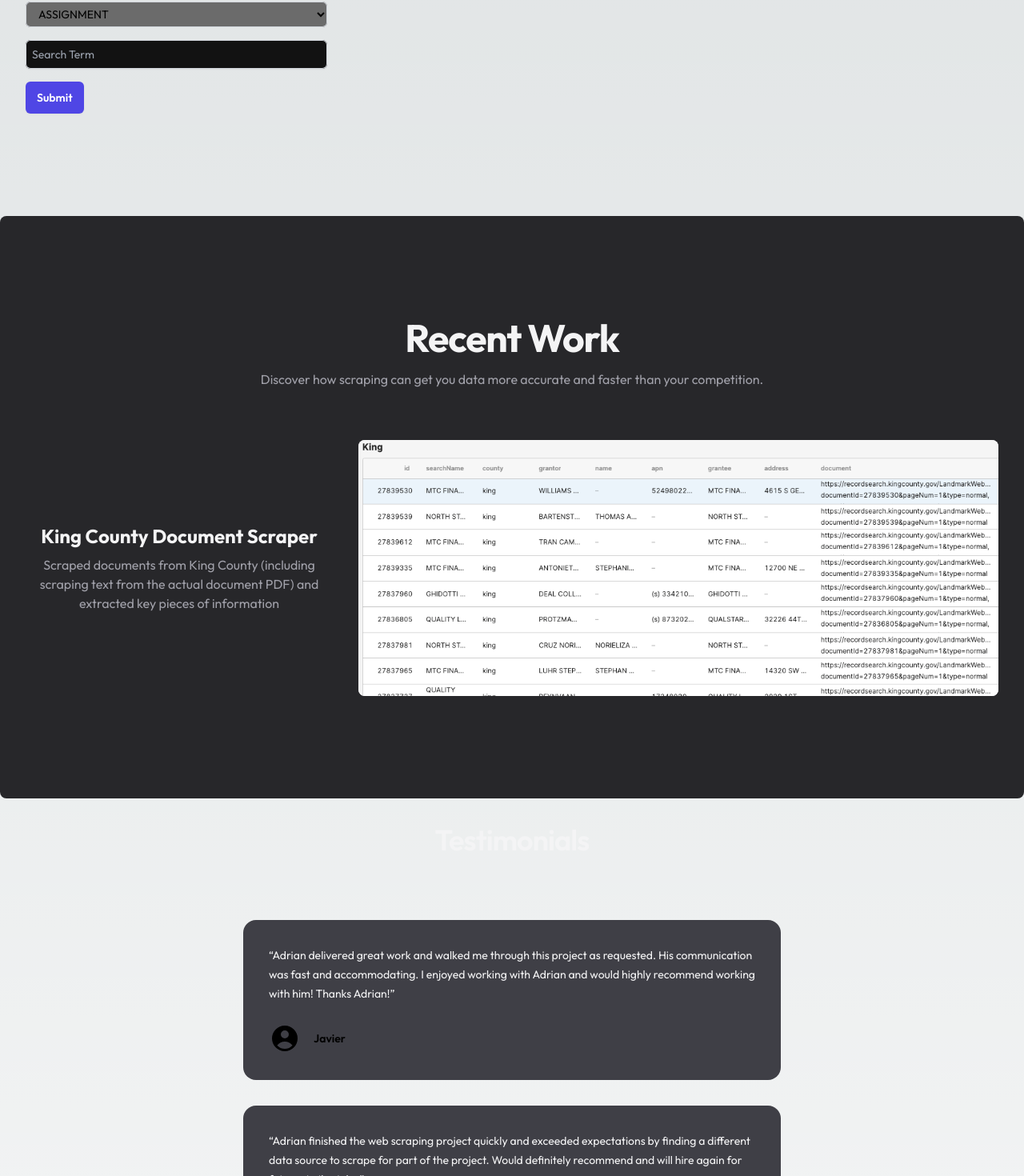
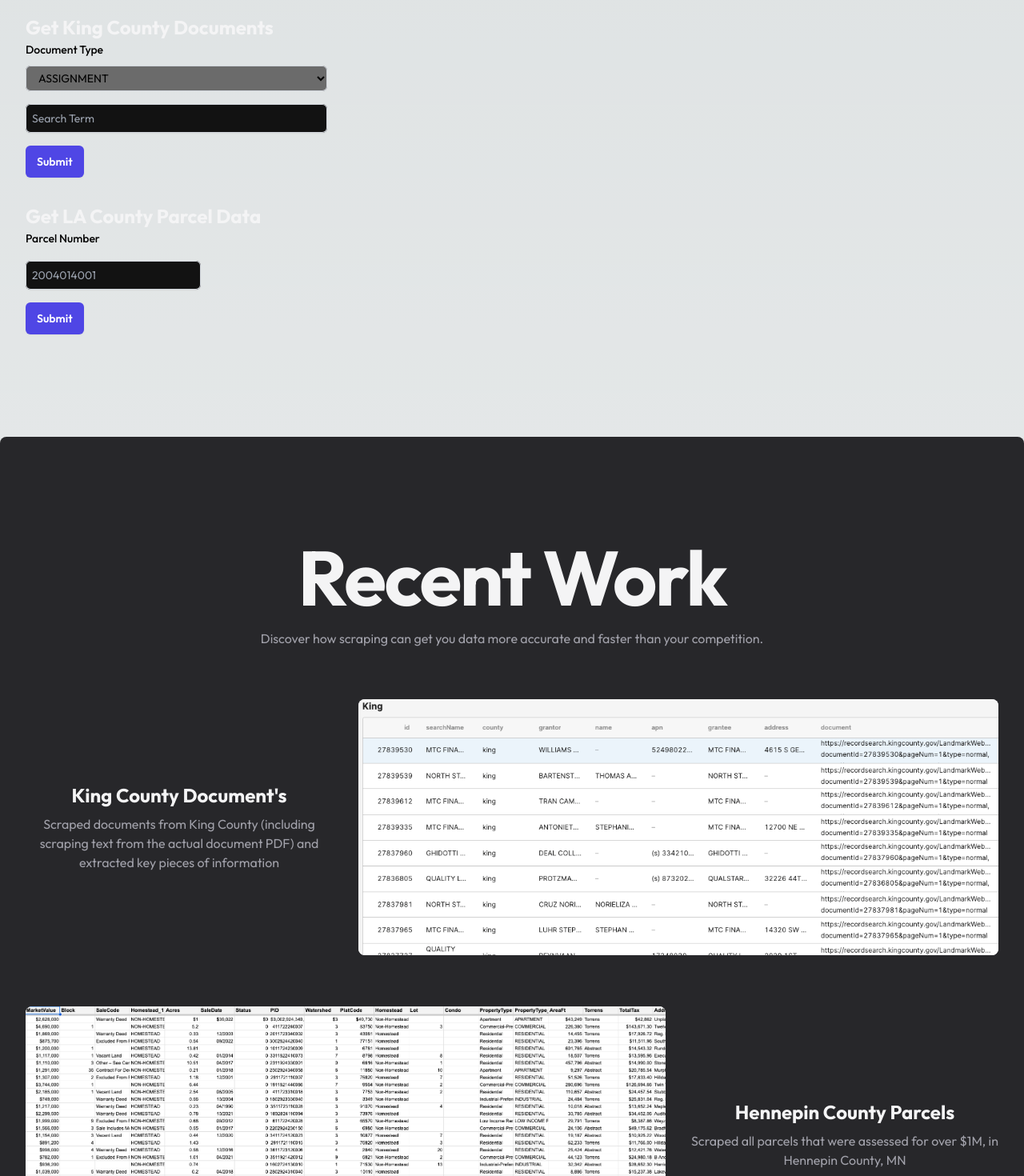
Before and after one commit to adrianhorning08/web-scraping-guy, a Next.js app: page / in a window 1280 px wide. Shown: the part 1324-2794 px from the top of the page at 80% size. Built offline with nearby package versions, Linux system fonts and the light colour scheme.

Commit message:
more examples

```diff
--- a/src/components/ApiDemos.jsx
+++ b/src/components/ApiDemos.jsx
@@ -264,16 +264,21 @@
   const [docType, setDocType] = useState(`4`);
   const [searchTerm, setSearchTerm] = useState(``);
   const [payload, setPayload] = useState({});
+  const [parcelId, setParcelId] = useState(``);
+  const [parcelPayload, setParcelPayload] = useState({});
+  const [isParcelLoading, setIsParcelLoading] = useState(false);
+  const [isKingDocsLoading, setIsKingDocsLoading] = useState(false);
 
   useEffect(() => {
     const highlight = async () => {
       await Prism.highlightAll(); // <--- prepare Prism
     };
     highlight(); // <--- call the async function
-  }, [Object.keys(payload).length]); // <--- run when post updates
+  }, [Object.keys(payload).length, Object.keys(parcelPayload).length]); // <--- run when post updates
 
   async function getKingCountyDocs(e) {
     e.preventDefault();
+    setIsKingDocsLoading(true);
     try {
       const res = await axios({
         method: "post",
@@ -283,16 +288,13 @@
           searchTerm,
         },
       });
-      console.log("res.data", res.data);
       setPayload(res.data);
     } catch (error) {
       console.log("error at getKingCountyDocs", error.message);
+    } finally {
+      setIsKingDocsLoading(false);
     }
   }
-
-  const testJson = {
-    docType: "4",
-  };
 
   function createSelectList() {
     const options = [];
@@ -306,16 +308,36 @@
     return options;
   }
 
+  async function getLAParcel(e) {
+    e.preventDefault();
+    setIsParcelLoading(true);
+    try {
+      const res = await axios({
+        method: "post",
+        url: "/api/laparcel",
+        data: {
+          parcelId,
+        },
+      });
+      console.log("res.data", res.data);
+      setParcelPayload(res.data);
+    } catch (error) {
+      console.log("error at getLAParcel", error.message);
+    } finally {
+      setIsParcelLoading(false);
+    }
+  }
+
   return (
     <div className="mx-auto max-w-2xl py-24 px-4 sm:px-6 sm:py-32 lg:max-w-7xl lg:px-8">
-      <h2 className="text-3xl sm:text-5xl font-bold tracking-tight text-zinc-100">
+      <h2 className="text-3xl sm:text-8xl font-bold tracking-tight text-zinc-100 mb-8">
         Give it a Try!
       </h2>
       <div className="text-left">
         <h3 className="font-bold text-xl md:text-2xl text-zinc-100">
           Get King County Documents
         </h3>
-        <div className="md:flex">
+        <div className="md:flex md:justify-between">
           <form onSubmit={getKingCountyDocs} className="md:mr-8">
             <label
               htmlFor="docType"
@@ -342,7 +364,30 @@
               className="mt-4 rounded-md bg-indigo-600 py-2.5 px-3.5 text-sm font-semibold text-white shadow-sm hover:bg-indigo-700 focus-visible:outline focus-visible:outline-2 focus-visible:outline-offset-2 focus-visible:outline-indigo-600"
               type="submit"
             >
-              Submit
+              {isKingDocsLoading ? (
+                <svg
+                  className="animate-spin -ml-1 mr-3 h-5 w-5 text-white"
+                  xmlns="http://www.w3.org/2000/svg"
+                  fill="none"
+                  viewBox="0 0 24 24"
+                >
+                  <circle
+                    className="opacity-25"
+                    cx="12"
+                    cy="12"
+                    r="10"
+                    stroke="currentColor"
+                    strokeWidth="4"
+                  ></circle>
+                  <path
+                    className="opacity-75"
+                    fill="currentColor"
+                    d="M4 12a8 8 0 018-8v8H4z"
+                  ></path>
+                </svg>
+              ) : (
+                `Submit`
+              )}
             </button>
           </form>
           {Object.keys(payload).length > 0 && (
@@ -358,6 +403,69 @@
           )}
         </div>
       </div>
+      <div className="text-left mt-8">
+        <h3 className="font-bold text-xl md:text-2xl text-zinc-100">
+          Get LA County Parcel Data
+        </h3>
+        <div className="md:flex md:justify-between">
+          <form onSubmit={getLAParcel} className="md:mr-8">
+            <label
+              htmlFor="parcelNumber"
+              className="block text-sm font-medium leading-6"
+            >
+              Parcel Number
+            </label>
+            <input
+              id="parcelNumber"
+              type="text"
+              className="mt-4 block w-full rounded-md border-0 px-2 py-1.5 shadow-sm ring-1 ring-inset ring-gray-300 placeholder:text-gray-400 focus:ring-2 focus:ring-inset focus:ring-indigo-400 sm:text-sm sm:leading-6"
+              placeholder="2004014001"
+              value={parcelId}
+              onChange={(e) => setParcelId(e.target.value)}
+            />
+            <button
+              className="mt-4 rounded-md bg-indigo-600 py-2.5 px-3.5 text-sm font-semibold text-white shadow-sm hover:bg-indigo-700 focus-visible:outline focus-visible:outline-2 focus-visible:outline-offset-2 focus-visible:outline-indigo-600"
+              type="submit"
+            >
+              {isParcelLoading ? (
+                <svg
+                  className="animate-spin -ml-1 mr-3 h-5 w-5 text-white"
+                  xmlns="http://www.w3.org/2000/svg"
+                  fill="none"
+                  viewBox="0 0 24 24"
+                >
+                  <circle
+                    className="opacity-25"
+                    cx="12"
+                    cy="12"
+                    r="10"
+                    stroke="currentColor"
+                    strokeWidth="4"
+                  ></circle>
+                  <path
+                    className="opacity-75"
+                    fill="currentColor"
+                    d="M4 12a8 8 0 018-8v8H4z"
+                  ></path>
+                </svg>
+              ) : (
+                `Submit`
+              )}
+            </button>
+          </form>
+          {Object.keys(parcelPayload).length > 0 && (
+            <pre className="h-96 rounded md:max-w-2xl">
+              <code
+                className="language-json"
+                style={{ whiteSpace: "pre-wrap" }}
+                lang="json"
+              >
+                {JSON.stringify(parcelPayload, null, 2)}
+              </code>
+            </pre>
+          )}
+        </div>
+      </div>
     </div>
   );
 }
--- a/src/components/CaseStudies.jsx
+++ b/src/components/CaseStudies.jsx
@@ -4,12 +4,32 @@
 const arr = [
   {
     id: "king-scraper",
-    name: "King County Document Scraper",
+    name: "King County Document's",
     description:
       "Scraped documents from King County (including scraping text from the actual document PDF) and extracted key pieces of information",
     imageSrc: "king_county.png",
     imageAlt: "King County",
     url: `https://recordsearch.kingcounty.gov/LandmarkWeb/search/index?theme=.blue&section=searchCriteriaName&quickSearchSelection=`,
+  },
+  {
+    id: "hennepin-scraper",
+    name: "Hennepin County Parcels",
+    description:
+      "Scraped all parcels that were assessed for over $1M, in Hennepin County, MN",
+    imageSrc: "hennepin.png",
+    imageAlt: "Hennepin County",
+    url: `https://docs.google.com/spreadsheets/d/1pu7Ru4Xqxw9uCuXvg33mO7aljqghXkK21ktpBEOZfzM/edit?usp=sharing`,
+    // iframeSrc: `https://docs.google.com/spreadsheets/d/e/2PACX-1vSQ_oVuJ8o-aPHfp6gSguMFgnzW4cqQKJj5H7PKioT-O1CdJYftywTo6wLCQSkb59IBtI7LPBmrgfJg/pubhtml?gid=1324468877&amp;single=true&amp;widget=true&amp;headers=false`,
+  },
+  {
+    id: "nyc-federal-liens",
+    name: "NYC Federal Liens",
+    type: "google-doc",
+    description: "Scraped all the federal liens in NYC during February 2023",
+    // imageSrc: "hennepin.png",
+    // imageAlt: "Hennepin County",
+    // url: `https://docs.google.com/spreadsheets/d/1pu7Ru4Xqxw9uCuXvg33mO7aljqghXkK21ktpBEOZfzM/edit?usp=sharing`,
+    iframeSrc: `https://docs.google.com/spreadsheets/d/e/2PACX-1vRnujbSpIsMs-n2KhrlM3XbG23sgV1jwS4kdukgzZtx8DMhwYWLCY2yGKHygXo6k9uXaYDSr7SzmWSP/pubhtml?gid=245717785&amp;single=true&amp;widget=true&amp;headers=false`,
   },
 ];
 
@@ -20,7 +40,7 @@
       className="mx-auto max-w-2xl py-24 px-4 sm:px-6 sm:py-32 lg:max-w-7xl lg:px-8 bg-zinc-800 rounded-lg"
     >
       <div className="mx-auto max-w-3xl text-center">
-        <h2 className="text-3xl sm:text-5xl font-bold tracking-tight text-zinc-100">
+        <h2 className="text-3xl sm:text-8xl font-bold tracking-tight text-zinc-100">
           Recent Work
         </h2>
         <p className="mt-4 text-zinc-400">
@@ -57,8 +77,8 @@
               )}
             >
               <div className="aspect-w-5 aspect-h-2 overflow-hidden rounded-lg bg-gray-100">
-                {feature?.id === "zillow-scraper" ? (
-                  <iframe src="https://docs.google.com/spreadsheets/d/e/2PACX-1vRtBBDlREXWbHxax5daJf_mAI-aXzhR148L-EXOhmovGGM91omeEhISDIvuqKijbGonFd8uwSUhf8VW/pubhtml?gid=1400574568&amp;single=true&amp;widget=true&amp;headers=false"></iframe>
+                {feature?.type === "google-doc" ? (
+                  <iframe src={feature.iframeSrc}></iframe>
                 ) : (
                   <a
                     href={feature?.url}
--- a/src/components/Pricing.jsx
+++ b/src/components/Pricing.jsx
@@ -12,7 +12,7 @@
     <div className="py-24 sm:py-32 text-zinc-400" id="pricing">
       <div className="mx-auto max-w-7xl px-6 lg:px-8">
         <div className="mx-auto max-w-2xl sm:text-center">
-          <h2 className="text-3xl sm:text-4xl font-bold tracking-tight text-zinc-100">
+          <h2 className="text-3xl sm:text-8xl font-bold tracking-tight text-zinc-100">
             Pricing
           </h2>
         </div>
--- a/src/components/Testimonials.jsx
+++ b/src/components/Testimonials.jsx
@@ -26,7 +26,7 @@
     <div className="py-8" id="testimonials">
       <div className="mx-auto max-w-7xl px-6 lg:px-8">
         <div className="mx-auto max-w-xl text-center">
-          <h2 className="font-semibold leading-8 tracking-tight text-3xl sm:text-4xl text-zinc-100">
+          <h2 className="font-semibold leading-8 tracking-tight text-3xl sm:text-8xl text-zinc-100">
             Testimonials
           </h2>
           {/* <p className="mt-2 text-3xl font-bold tracking-tight text-zinc-400 sm:text-4xl">
--- /dev/null
+++ b/src/pages/api/laparcel.js
@@ -0,0 +1,20 @@
+// Next.js API route support: https://nextjs.org/docs/api-routes/introduction
+
+import axios from "axios";
+
+export default async function handler(req, res) {
+  try {
+    const { parcelId } = req.body;
+    const response = await axios({
+      method: "post",
+      url: "https://h0dthtuofb.execute-api.us-west-2.amazonaws.com/default/get-la-parcel",
+      data: {
+        parcelId,
+      },
+    });
+    res.status(200).json(response.data);
+  } catch (error) {
+    console.log("error at /api/laparcel.js: ", error.message);
+    res.status(500).json({ error: error.message });
+  }
+}
```
Also changed, not shown: src/pages/index.js (+7 -4 lines), public/hennepin.png (added).
